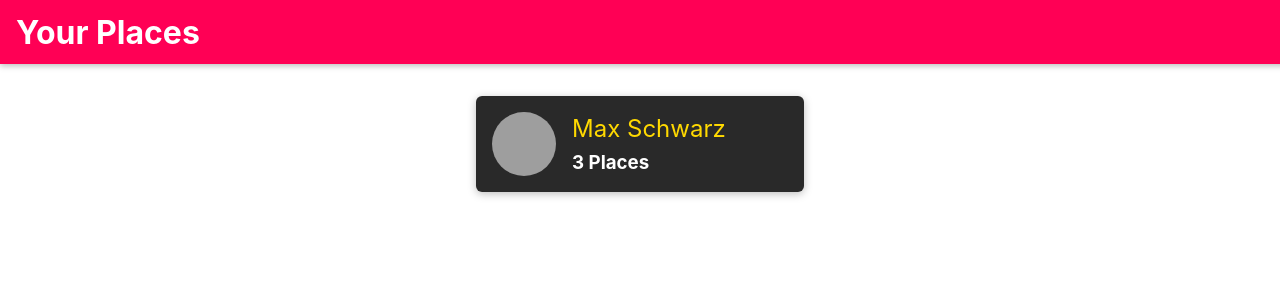
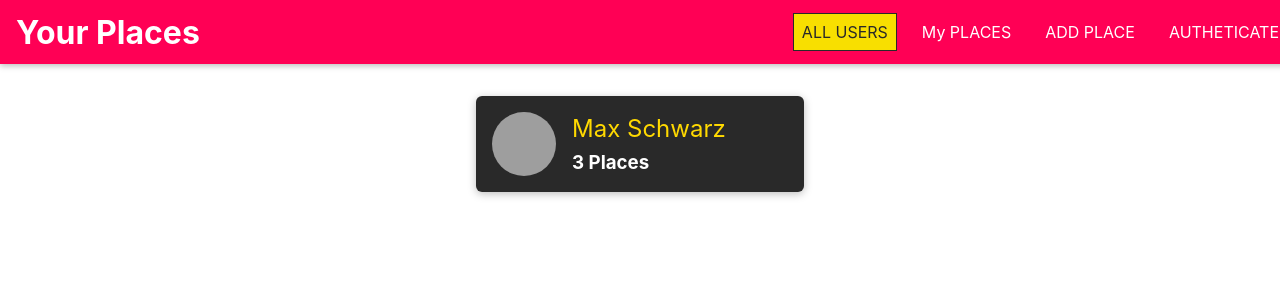
Before and after one commit to vinothsmart/max-mern, a React (Create React App) app in the folder frontend/: page / in a window 1280 px wide. Shown: the top 300 px of the page. Built offline with nearby package versions, Linux system fonts and the light colour scheme; grey boxes are pictures that could not be loaded.

Commit message:
navbar added

```diff
--- a/frontend/src/places/components/Navigation/MainNavigation.js
+++ b/frontend/src/places/components/Navigation/MainNavigation.js
@@ -1,6 +1,7 @@
 import { Link } from 'react-router-dom';
 import MainHeader from './MainHeader';
 import './MainNavigation.css';
+import NavLinks from './NavLinks';
 
 const MainNavigation = () => {
   return (
@@ -13,7 +14,9 @@
       <h1 className="main-navigation__title">
         <Link to="/">Your Places</Link>
       </h1>
-      <nav>...</nav>
+      <nav className="main-navigation__header-nav">
+        <NavLinks />
+      </nav>
     </MainHeader>
   );
 };
--- a/frontend/src/places/components/Navigation/NavLinks.css
+++ b/frontend/src/places/components/Navigation/NavLinks.css
@@ -0,0 +1,76 @@
+.nav-links {
+  list-style: none;
+  margin: 0;
+  padding: 0;
+  width: 100%;
+  height: 100%;
+  display: flex;
+  flex-direction: column;
+  justify-content: center;
+  align-items: center;
+}
+
+.nav-links li {
+  margin: 1rem;
+}
+
+.nav-links a {
+  border: 1px solid transparent;
+  color: #292929;
+  text-decoration: none;
+  padding: 0.5rem;
+}
+
+.nav-links a:hover,
+.nav-links a:active,
+.nav-links a.active {
+  background: #f8df00;
+  border-color: #292929;
+  color: #292929;
+}
+
+.nav-links button {
+  cursor: pointer;
+  border: 1px solid #292929;
+  color: #292929;
+  background: transparent;
+  padding: 0.5rem;
+  font: inherit;
+}
+
+.nav-links button:focus {
+  outline: none;
+}
+
+.nav-links button:hover,
+.nav-links button:active {
+  background: #292929;
+  color: white;
+}
+
+@media (min-width: 768px) {
+  .nav-links {
+    flex-direction: row;
+  }
+
+  .nav-links li {
+    margin: 0 0.5rem;
+  }
+
+  .nav-links a {
+    color: white;
+    text-decoration: none;
+  }
+
+  .nav-links button {
+    border: 1px solid white;
+    color: white;
+    background: transparent;
+  }
+
+  .nav-links button:hover,
+  .nav-links button:active {
+    background: #f8df00;
+    color: #292929;
+  }
+}
--- a/frontend/src/places/components/Navigation/NavLinks.js
+++ b/frontend/src/places/components/Navigation/NavLinks.js
@@ -1,7 +1,26 @@
 import React from 'react';
+import { NavLink } from 'react-router-dom';
+import './NavLinks.css';
 
 const NavLinks = () => {
-  return <div>NavLinks</div>;
+  return (
+    <ul className="nav-links">
+      <li>
+        <NavLink to="/" exact>
+          ALL USERS
+        </NavLink>
+      </li>
+      <li>
+        <NavLink to="/u1/places">My PLACES</NavLink>
+      </li>
+      <li>
+        <NavLink to="/places/new">ADD PLACE</NavLink>
+      </li>
+      <li>
+        <NavLink to="/auth">AUTHETICATE</NavLink>
+      </li>
+    </ul>
+  );
 };
 
 export default NavLinks;
```
